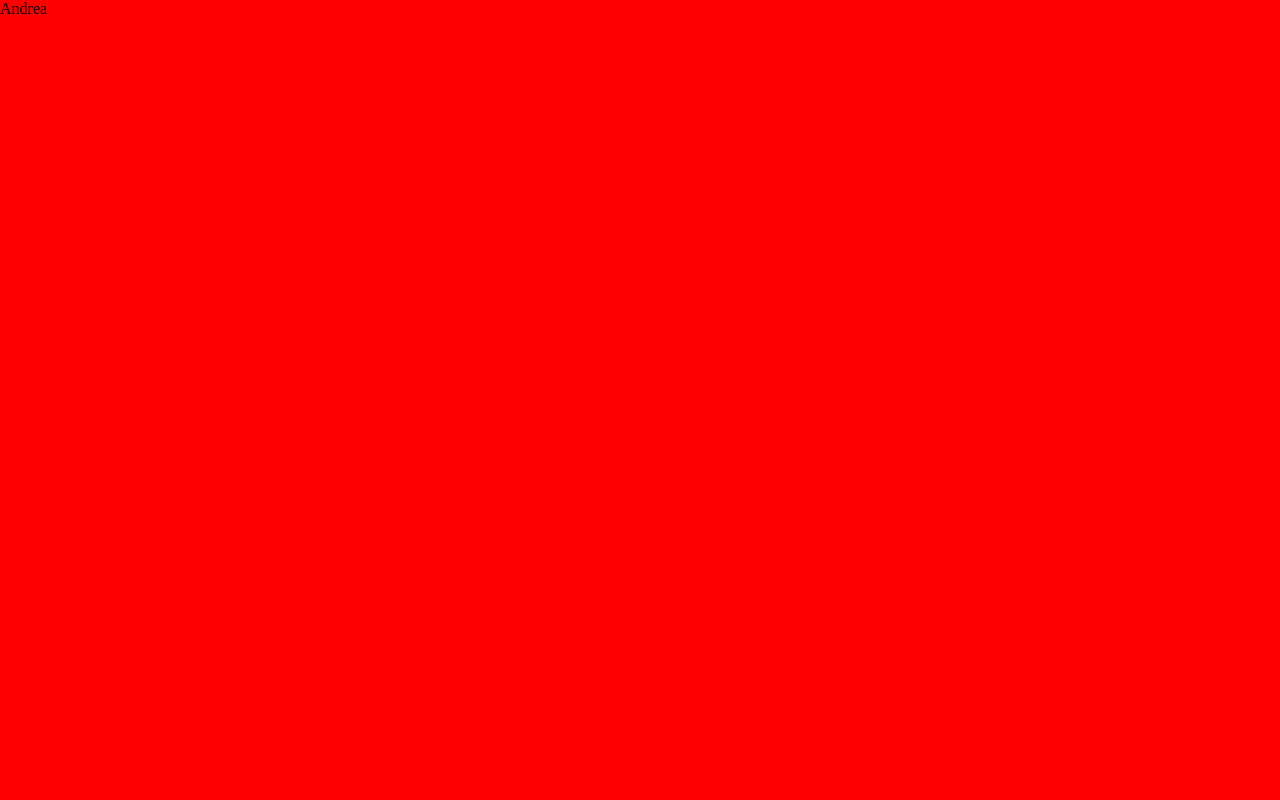
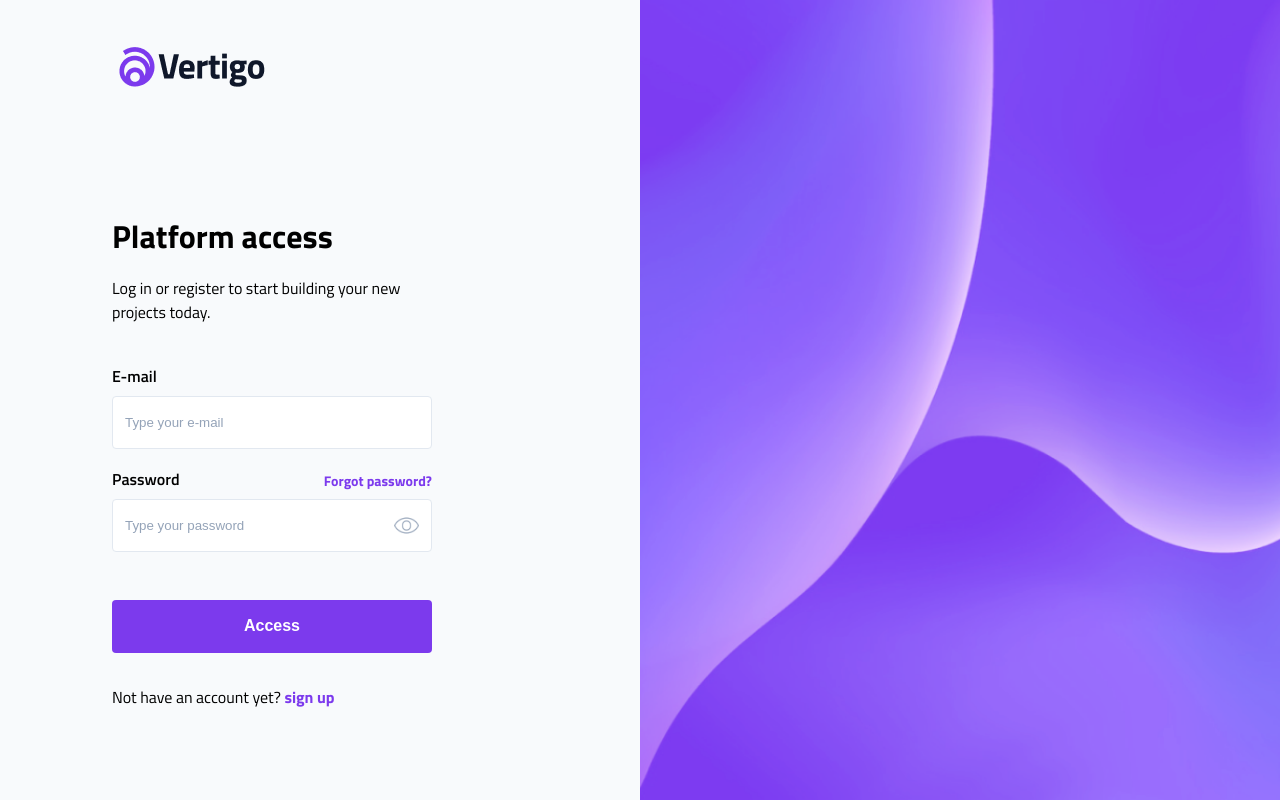
Before and after one commit to Andrea-Guarneri/ag_login, a plain HTML site: page index.html in a window 1280 px wide. Drawn offline with Linux system fonts and the light colour scheme.

Commit message:
last final changes

```diff
--- a/index.html
+++ b/index.html
@@ -1,18 +1,74 @@
 <!DOCTYPE html>
 <html lang="en">
+
 <head>
+
     <meta charset="UTF-8">
     <meta name="viewport" content="width=device-width, initial-scale=1.0">
 
-    <!-- styles -->
+    <!-- Google Font -->
+    <link rel="preconnect" href="https://fonts.googleapis.com">
+    <link rel="preconnect" href="https://fonts.gstatic.com" crossorigin>
+    <link
+        href="https://fonts.googleapis.com/css2?family=Titillium+Web:ital,wght@0,400;0,600;0,700;1,400;1,600&display=swap"
+        rel="stylesheet">
 
+    <!-- CSS styles -->
     <link rel="stylesheet" href="styles.css">
 
-    <title>Document</title>
+    <!-- Logo icon -->
+    <link rel="icon" href="./assets/images/icon/logo-vertigo.png" type="image/x-icon">
+    <title>Vertigo</title>
 
 </head>
+
 <body>
-    Andrea
+    <main>
+        <!-- Text-Logo -->
+        <div class="logo">
+            <img src="./assets/images/logo+text.png" alt="">
+        </div>
+
+        <!-- Slogan -->
+        <div class="form-title">
+            <h1>Platform access</h1>
+            <p>Log in or register to start building your new projects today.</p>
+        </div>
+
+        <!-- FORM -->
+        <form id="form">
+
+            <!-- E-mail -->
+            <label for="email" class="lb-email">E-mail</label>
+
+            <input id="email" class="email" type="email" placeholder="Type your e-mail">
+
+            <!-- Password -->
+            <label for="password" class="lb-password">Password
+                <a href="">Forgot password?</a>
+            </label>
+
+            <div class="input-password">
+
+                <input id="password" class="password" type="password" placeholder="Type your password">
+                <img class="eye-button" src="./assets/images/icon/open-eye.png" alt="">
+
+            </div>
+
+            <!-- Button -->
+            <button id="btn-signin">Access</button>
+
+            <p>Not have an account yet?
+                <a href="">sign up</a>
+            </p>
+
+        </form>
+
+    </main>
+
+    <!-- Right image -->
+    <div id="right-img"></div>
 
 </body>
+
 </html>
--- a/styles.css
+++ b/styles.css
@@ -4,6 +4,138 @@
     box-sizing: border-box;
 }
 
+:root {
+    --bg-white: #F8fafc;
+    --color-purple: #7c3aed;
+    --color-purple-light: #9f67ff;
+    --color-black: #000;
+    --color-text-input: #94a3b8;
+    --color-border-input: #E2E8F0;
+}
+
 body {
-    background-color: red;
+    font-family: 'Titillium Web', sans-serif;
+    display: flex;
+    height: 100vh;
 }
+
+main {
+    width: 50%;
+    display: flex;
+    flex-direction: column;
+    padding: 2.5rem 13rem 13rem 7rem;
+    background-color: var(--bg-white);
+}
+
+/* FORM */
+
+.form-title {
+    margin-top: 7rem;
+    display: flex;
+    flex-direction: column;
+    gap: 1rem;
+}
+
+#form {
+    padding-top: 2.5rem;
+}
+
+label {
+    font-weight: 600;
+}
+
+input::placeholder {
+    color: var(--color-text-input);
+}
+
+/* INPUT E-MAIL */
+
+.email {
+    height: 53px;
+    width: 100%;
+    border: 1px solid var(--color-border-input);
+    border-radius: 4px;
+    padding: 12px;
+    margin: 0.5rem 0 0.3rem 0;
+}
+
+.email:hover {
+    outline: 1px solid var(--color-purple);
+}
+
+/* INPUT PASSWORD */
+
+.password {
+    border: none;
+}
+
+.lb-password {
+    display: flex;
+    align-items: end;
+    justify-content: space-between;
+}
+
+.lb-password a {
+    font-weight: 700;
+    font-size: 14px;
+    text-decoration: none;
+    color: var(--color-purple);
+    margin-top: 1rem;
+}
+
+.input-password {
+    height: 53px;
+    width: 100%;
+    border: 1px solid var(--color-border-input);
+    border-radius: 4px;
+    padding: 12px;
+    margin: 0.5rem 0 1rem 0;
+    display: flex;
+    justify-content: space-between;
+    background-color: #fff;
+}
+
+.input-password img {
+    width: 25px;
+    cursor: pointer;
+}
+
+.input-password:hover {
+    outline: 1px solid var(--color-purple);
+}
+
+/* BUTTONS AND LINKS */
+
+button {
+    margin: 2rem 0 2rem 0;
+    padding: 1rem 0 1rem 0;
+    width: 100%;
+    height: 53px;
+    background-color: var(--color-purple);
+    border-radius: 4px;
+    border: none;
+    justify-content: center;
+    font-weight: bold;
+    font-size: 1rem;
+    color: #fff;
+    cursor: pointer;
+}
+
+button:hover {
+    background-color: var(--color-purple-light);
+}
+
+a {
+    font-weight: 700;
+    color: var(--color-purple);
+    text-decoration: none;
+}
+
+/* Right Image */
+
+#right-img {
+    background-image: url(./assets/images/photo-bg-vertigo.png);
+    background-size: cover;
+    background-repeat: no-repeat;
+    width: 50vw;
+}
```
Also changed, not shown: assets/images/icon/logo-vertigo.png (added), assets/images/icon/open-eye.png (added), assets/images/logo+text.png (added), assets/images/photo-bg-vertigo.png (added), 1 other file.
